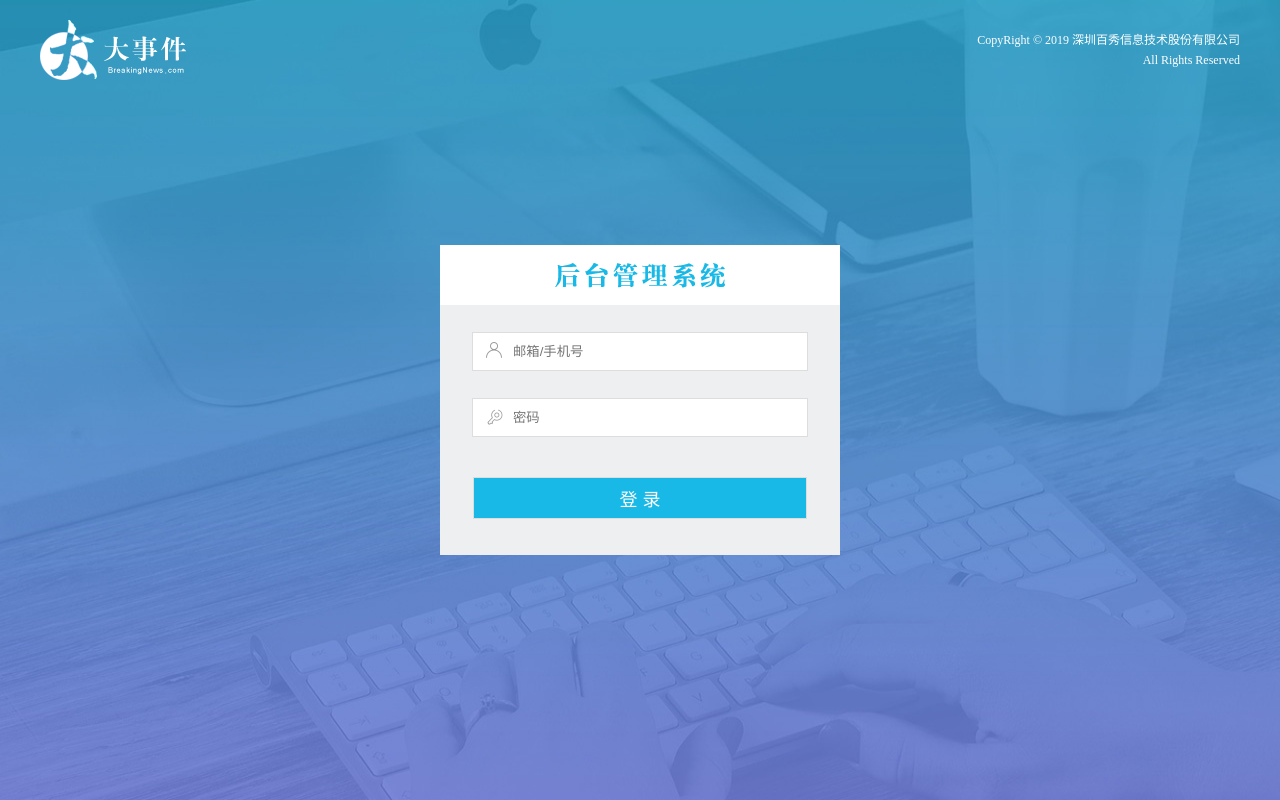
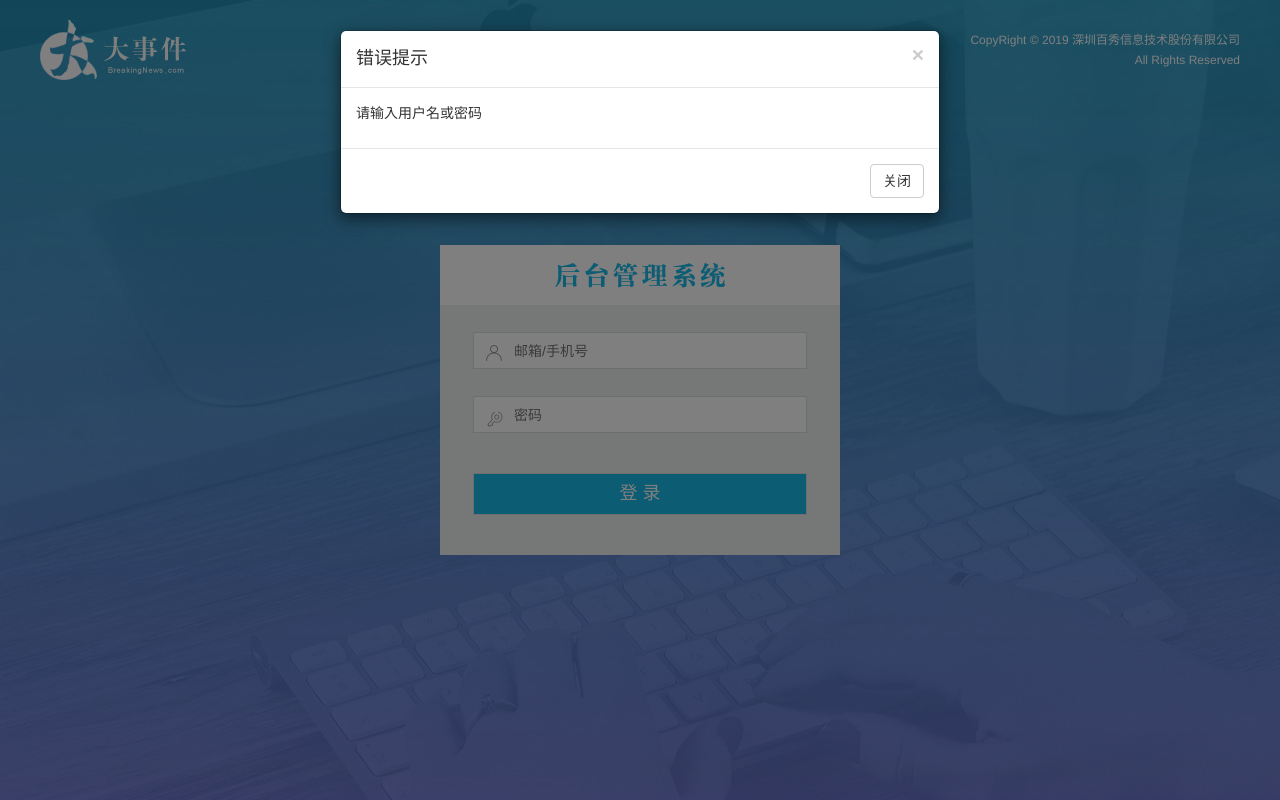
Before and after one commit to wangshijing99/bigevent, a plain HTML site: page web_back/login.html in a window 1280 px wide. Both pictures are taken after a click on the button "登 录". Drawn offline with Linux system fonts and the light colour scheme.

Commit message:
管理员登录引入bootstrap模态框效果

```diff
--- a/web_back/login.html
+++ b/web_back/login.html
@@ -1,5 +1,6 @@
 <!DOCTYPE html>
 <html lang="en">
+
 <head>
   <meta charset="UTF-8" />
   <meta name="viewport" content="width=device-width, initial-scale=1.0" />
@@ -8,13 +9,13 @@
   <link rel="stylesheet" type="text/css" href="css/reset.css" />
   <link rel="stylesheet" type="text/css" href="css/iconfont.css" />
   <link rel="stylesheet" type="text/css" href="css/main.css" />
-    <!-- <link rel="stylesheet" href="./js/bootstrap/css/bootstrap.min.css" /> -->
+  <link rel="stylesheet" href="./js/bootstrap/css/bootstrap.min.css" />
 </head>
 
 <body>
   <div class="main_wrap">
     <div class="header">
-        <a href="#" class="logo"><img src="images/logo.png" alt=""/></a>
+      <a href="#" class="logo"><img src="images/logo.png" alt="" /></a>
       <div class="copyright">CopyRight © 2019 深圳百秀信息技术股份有限公司<br />All Rights Reserved</div>
     </div>
 
@@ -30,10 +31,27 @@
       </form>
     </div>
   </div>
+  <div id="myModal" class="modal fade" tabindex="-1" role="dialog">
+    <div class="modal-dialog" role="document">
+      <div class="modal-content">
+        <div class="modal-header">
+          <button type="button" class="close" data-dismiss="modal" aria-label="Close"><span
+              aria-hidden="true">&times;</span></button>
+          <h4 class="modal-title">错误提示</h4>
+        </div>
+        <div class="modal-body">
+          <p id="pResult"></p>
+        </div>
+        <div class="modal-footer">
+          <button type="button" class="btn btn-default" data-dismiss="modal">关闭</button>
+        </div>
+      </div><!-- /.modal-content -->
+    </div><!-- /.modal-dialog -->
+  </div><!-- /.modal -->
 
   <script src="./js/lib/jquery-1.12.4.min.js"></script>
-    <!-- <script src="./js/bootstrap/js/bootstrap.min.js"></script>
-    <script src="./js/utils/config.js"></script>
+  <script src="./js/bootstrap/js/bootstrap.min.js"></script>
+  <!-- <script src="./js/utils/config.js"></script>
     <script src="./js/utils/user.js"></script> -->
 
   <script>
@@ -43,23 +61,29 @@
     // 2. ajax请求
     // 3. 根据结果给反馈
 
-      $('#btnLogin').click(function() {
+    $('#btnLogin').click(function () {
       var userName = $('#userName').val();
       var password = $('#password').val();
-        console.log(userName, password);
-        if(userName === '' || password === ''){
-            alert('请输入用户名或密码');
-        }else{
-          $.post('http://localhost:8000/admin/login',{user_name:userName,password:password},function(res){
+      // console.log(userName, password);
+      if (userName === '' || password === '') {
+        $('#myModal').modal('show');
+        $('#pResult').text('请输入用户名或密码');
+        // alert('请输入用户名或密码');
+      } else {
+        $.post('http://localhost:8000/admin/login', { user_name: userName, password: password }, function (res) {
           console.log(res);
-            if(res.code === 200){
-              alert(res.msg);
-            }else{
-              alert(res.msg);
+          if (res.code === 200) {
+            // alert(res.msg);
+            window.location.href = './index.html';
+          } else {
+            $('#myModal').modal('show');
+            $('#pResult').text(res.msg);
+            // alert(res.msg);
           }
         });
       }
     });
   </script>
 </body>
+
 </html>
```
Lines whose indentation alone changed are shown as unchanged.
